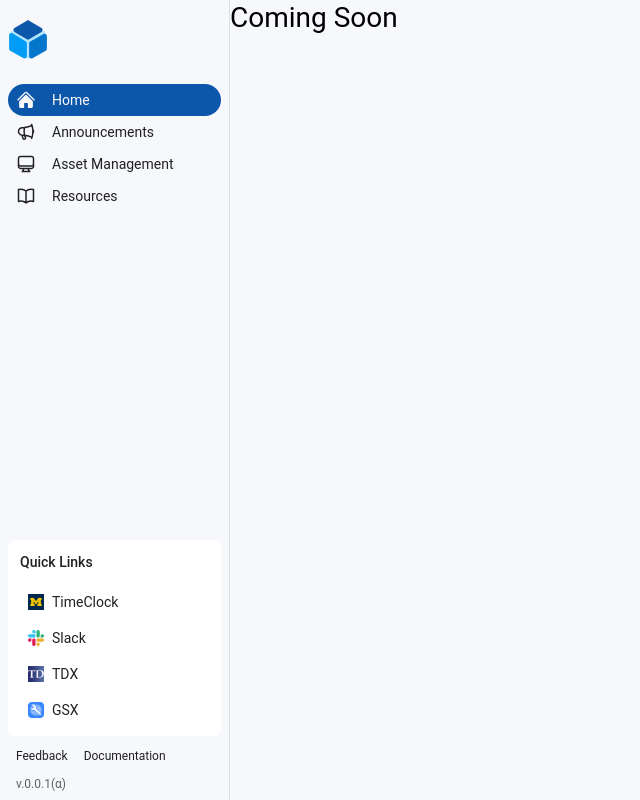
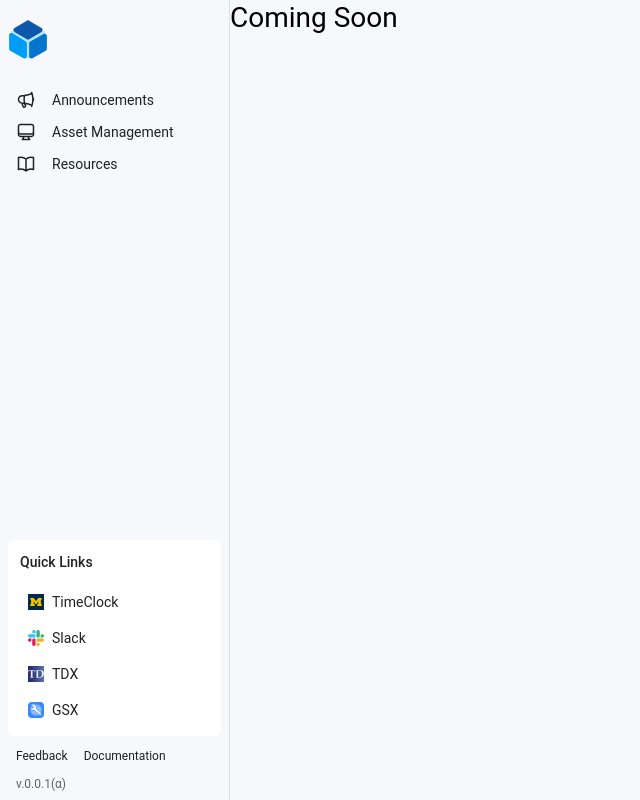
Before and after one commit to umich-tech-consulting/tech-consulting-dashboard, a React (Create React App) app: page / in a window 1280 px wide. Shown: the whole page, without its empty margins (0-640 px from the left). Built offline with nearby package versions, Linux system fonts and the light colour scheme.

Commit message:
Prep for beta release

```diff
--- a/src/navigation/LeftNav.js
+++ b/src/navigation/LeftNav.js
@@ -18,11 +18,12 @@ const LeftNav = () => {
 
   return (
     <div className="box-border pt-5 pl-2 pr-2 h-screen border-r bg-base-light border-neutral-3 w-[230px]">
-      <Link to='/'>
+      {/* THis is where the icon will link to */}
+      <Link to='/announcements'>
         <img className="h-10 w-10" src={logo} alt='Dashboard Logo' />
       </Link>
       <div className="mt-6 w-50">
-        <Link
+        {/* <Link
           to="/"
           className={`pl-2 h-8 rounded-full flex content-center items-center gap-x-4 ${
             location.pathname === "/"
@@ -42,7 +43,7 @@ const LeftNav = () => {
           }`}>
             Home
           </div>
-        </Link>
+        </Link> */}
         <Link
           to="/announcements"
           className={`link-container ${
```
